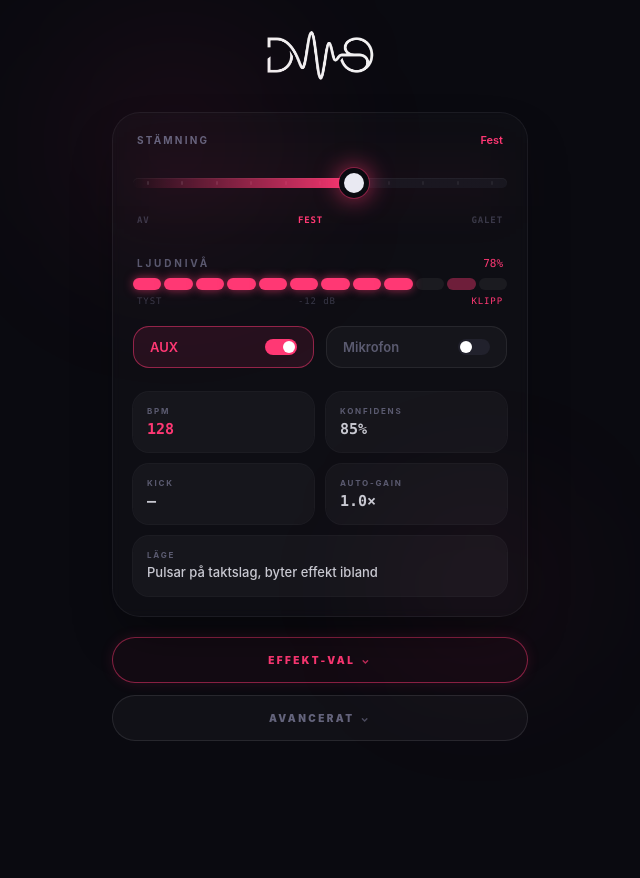
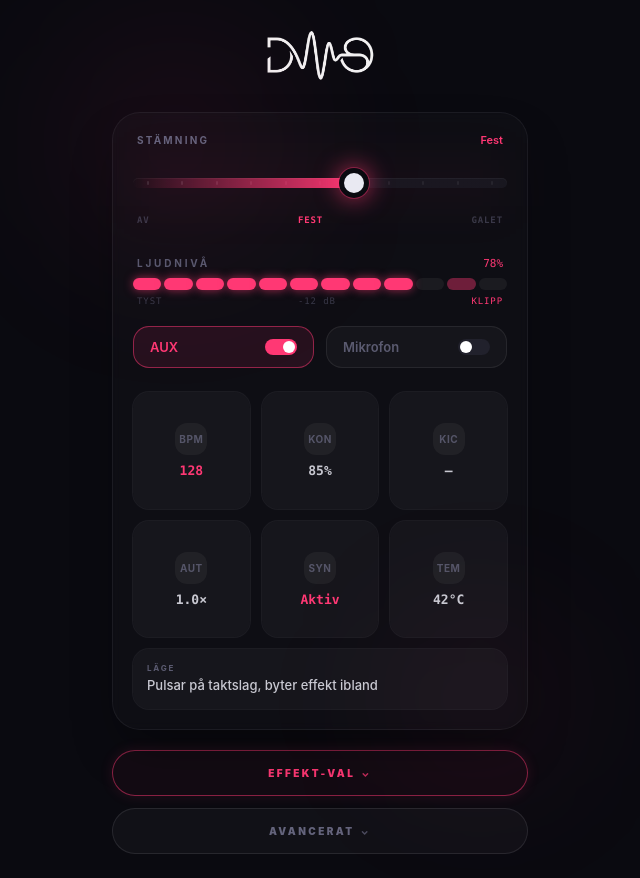
Before and after one commit to raagerrd-ship-it/dmx-control, a React (Vite) app: page / in a window 1280 px wide. Shown: the whole page, without its empty margins (320-960 px from the left). Before the commit the page ends 800 px from the top, so only its background shows below. Built offline with nearby package versions, Linux system fonts and the light colour scheme.

Commit message:
Changes
Co-authored-by: raagerrd-ship-it <246996133+raagerrd-ship-it@users.noreply.github.com>

```diff
--- a/src/pages/DmxController.tsx
+++ b/src/pages/DmxController.tsx
@@ -252,12 +252,14 @@ function TechGrid() {
   const locked = bpm > 0;
   const confPct = Math.round(conf * 100);
   return (
-    <div className="grid grid-cols-2 gap-3">
+    <div className="grid grid-cols-3 gap-3">
       <TechTile label="BPM" value={locked ? String(Math.round(bpm)) : "—"} accent={locked} dot={locked && beat} />
       <TechTile label="Konfidens" value={locked ? `${confPct}%` : "—"} />
       <TechTile label="Kick" value={kick > 0.4 ? "PULS" : "—"} accent={kick > 0.4} dot={kick > 0.4} />
       <TechTile label="Auto-gain" value="1.0×" />
-      <div className="col-span-2 p-3.5 rounded-2xl bg-foreground/[0.03] ring-1 ring-foreground/[0.06]">
+      <TechTile label="Sync" value={locked ? "Aktiv" : "Väntar"} accent={locked} dot={locked && beat} />
+      <TechTile label="Temp" value="42°C" />
+      <div className="col-span-3 p-3.5 rounded-2xl bg-foreground/[0.03] ring-1 ring-foreground/[0.06]">
         <div className="text-[8px] font-bold text-muted-foreground/70 uppercase mb-1 tracking-[0.22em]">Läge</div>
         <div className="text-[13px] font-medium text-foreground/85 leading-snug">
           {moodInfoFor(moodV).desc}
@@ -269,13 +271,15 @@ function TechGrid() {
 
 function TechTile({ label, value, accent, dot }: { label: string; value: string; accent?: boolean; dot?: boolean }) {
   return (
-    <div className="p-3.5 rounded-2xl bg-foreground/[0.03] ring-1 ring-foreground/[0.06]">
-      <div className="flex items-center gap-1.5 mb-1">
-        <span className="text-[8px] font-bold text-muted-foreground/70 uppercase tracking-[0.22em]">{label}</span>
-        {dot && <span className="inline-block w-1 h-1 rounded-full bg-primary shadow-[0_0_6px_hsl(var(--primary))]" />}
+    <div className="aspect-square p-3 rounded-2xl bg-foreground/[0.03] ring-1 ring-foreground/[0.06] flex flex-col items-center justify-center text-center gap-2">
+      <div className="w-8 h-8 rounded-xl bg-foreground/[0.05] flex items-center justify-center text-[10px] font-bold text-muted-foreground/60 uppercase tracking-wider">
+        {label.slice(0, 3)}
       </div>
-      <div className={`text-[15px] font-mono font-semibold tabular-nums ${accent ? "text-primary" : "text-foreground/85"}`}>
-        {value}
+      <div className="flex items-center gap-1">
+        <div className={`text-[13px] font-mono font-semibold tabular-nums ${accent ? "text-primary" : "text-foreground/85"}`}>
+          {value}
+        </div>
+        {dot && <span className="inline-block w-1.5 h-1.5 rounded-full bg-primary shadow-[0_0_6px_hsl(var(--primary))]" />}
       </div>
     </div>
   );
```
